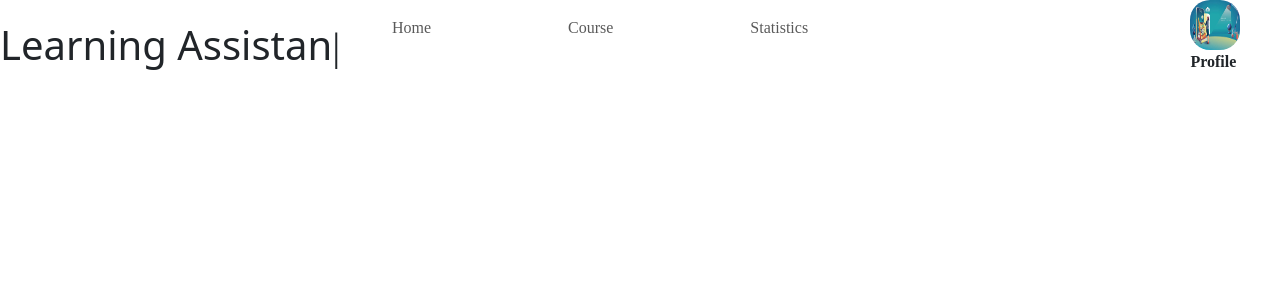
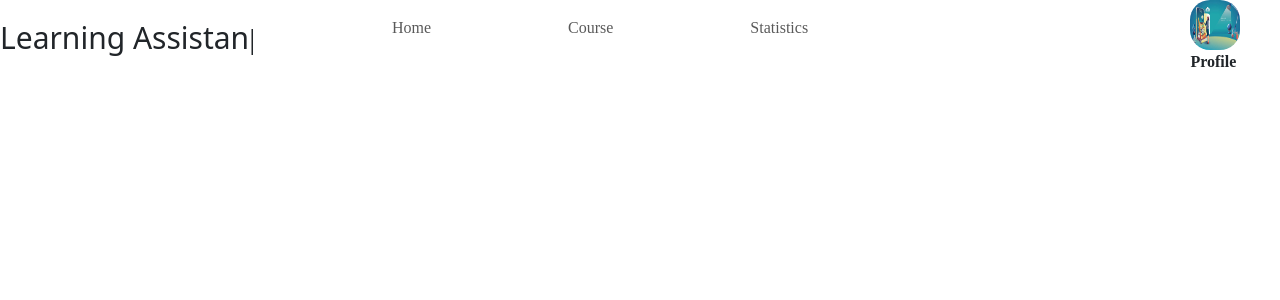
Before and after one commit to Red-stevo/E-LearningHub, a React (Vite) app in the folder student-learning-assistant/: page /student-assistant/learn in a window 1280 px wide. Shown: the top 300 px of the page. Built offline with nearby package versions, Linux system fonts and the light colour scheme; sample sign-in values are in the browser's storage; a web font is replaced by a local one.

Commit message:
Commit message >>>>> styling the headinf text <<<<<

```diff
--- a/student-learning-assistant/src/AppPages/Component/MainHeader.jsx
+++ b/student-learning-assistant/src/AppPages/Component/MainHeader.jsx
@@ -12,12 +12,12 @@ export const MainHeader = () => {
 
     return (<>
         <div className={"main-header"}>
-            <div className={"main-title"}>
-                <ReactTyped strings={["Learning Assistant"]} typeSpeed={200} backSpeed={200} backDelay={100}
+            <div id={"text-header"}  className={"main-title"}>
+                <ReactTyped  strings={["Learning Assistant"]}
+                            typeSpeed={200} backSpeed={200} backDelay={100}
                             startDelay={80} loop={true} showCursor={true}
                             style={{fontFamily: '"Jacquard 24 Charted", system-ui', fontWeight: 400, fontStyle: 'normal',
-                            fontSize:"40px"}}
-                            id={"text-header"} />
+                            fontSize:"30px"}}/>
             </div>
             <div className={"nav-profile"}>
                 <div className={"nav-holder"}>
--- a/student-learning-assistant/src/AppPages/Styles/mainPage.css
+++ b/student-learning-assistant/src/AppPages/Styles/mainPage.css
@@ -1,5 +1,8 @@
 @import url('https://fonts.googleapis.com/css2?family=Calligraffitti&family=Jacquard+24+Charted&display=swap');
 
+#text-header {
+    font-size: 10px !important;
+}
 .profile-title {
     font-weight: bolder;
     font-family: "Noto Sans Condensed Light", ui-rounded;
@@ -59,3 +62,7 @@
         margin-left: 5%;
     }
 }
+
+@media screen and (max-width: 291px){
+    font-size: 30px !important;
+}
```
